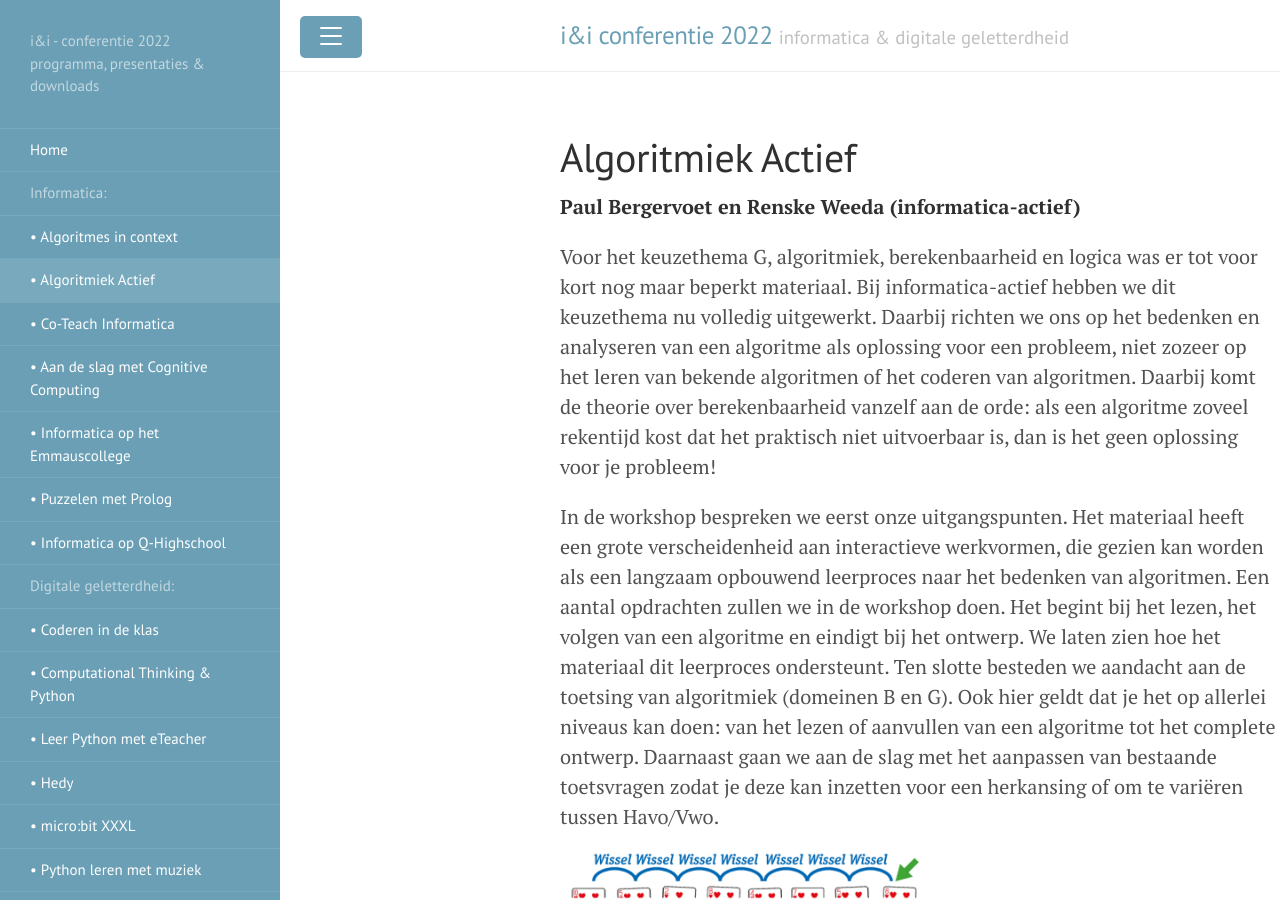
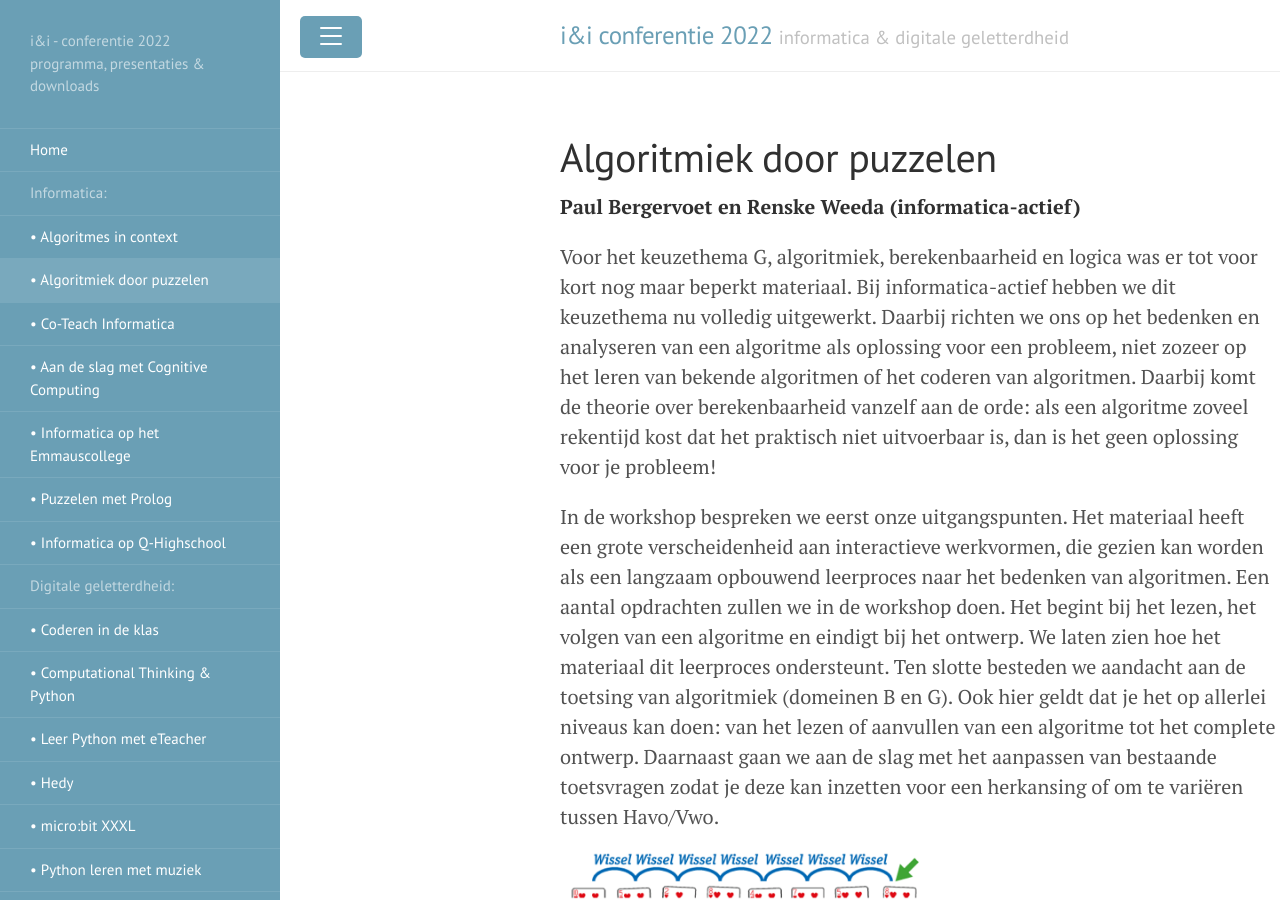
Before and after one commit to ieni/ieni2022, a Jekyll site: the page built from _informatica/algoritmiek-actief.md, in a window 1280 px wide and 900 px high. Built offline with Jekyll 4.4.1, drawn with Linux system fonts in a browser that asks for light colours; some of the changed text lies outside the part shown.

Commit message:
Algoritmiek van Inf. Actief aangepast

```diff
--- a/_informatica/algoritmiek-actief.md
+++ b/_informatica/algoritmiek-actief.md
@@ -1,6 +1,6 @@
 ---
 layout: informatica
-title: Algoritmiek Actief
+title: Algoritmiek door puzzelen
 ---
 
 **Paul Bergervoet en Renske Weeda (informatica-actief)**
@@ -31,3 +31,9 @@ voor een herkansing of om te variëren tussen Havo/Vwo.
 De onderstaande tabel laat zien welke soorten algoritmes aan de orde komen:
 
 <img src="{{'/public/images/alg5a26_effklassen.png' | relative_url}}" width="600">
+
+Een voorbeeld bij Dijkstra's algoritme voor het kortste pad:
+
+<img src="{{'/public/images/alg7a22_dijkstra_uitleg5.png' | relative_url}}" width="600">
+
+<img src="{{'/public/images/alg4a22_modderdorp-prim.png' | relative_url}}" width="600">
```
Also changed, not shown: public/images/alg4a22_modderdorp-prim.png (added), public/images/alg7a22_dijkstra_uitleg5.png (added).
